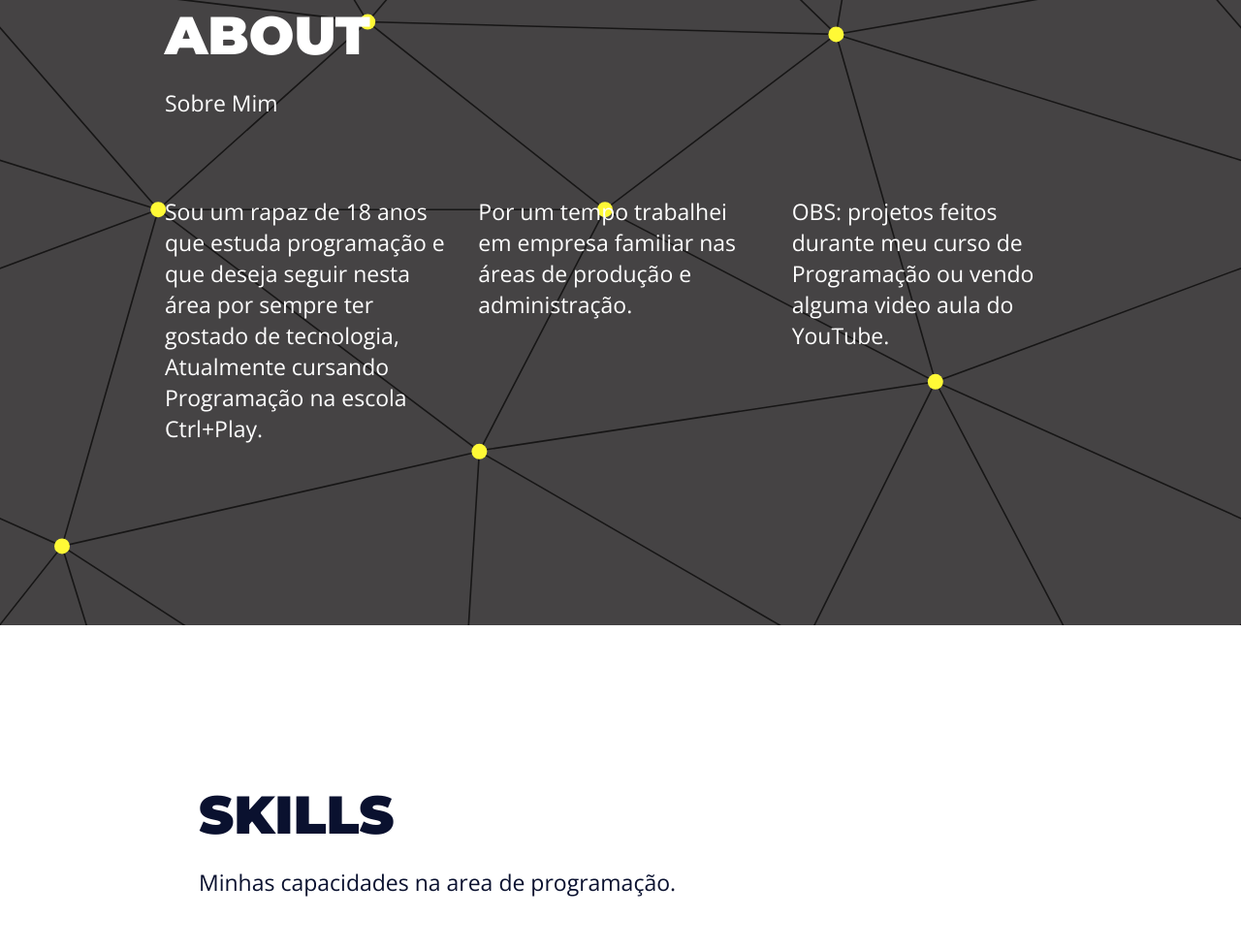
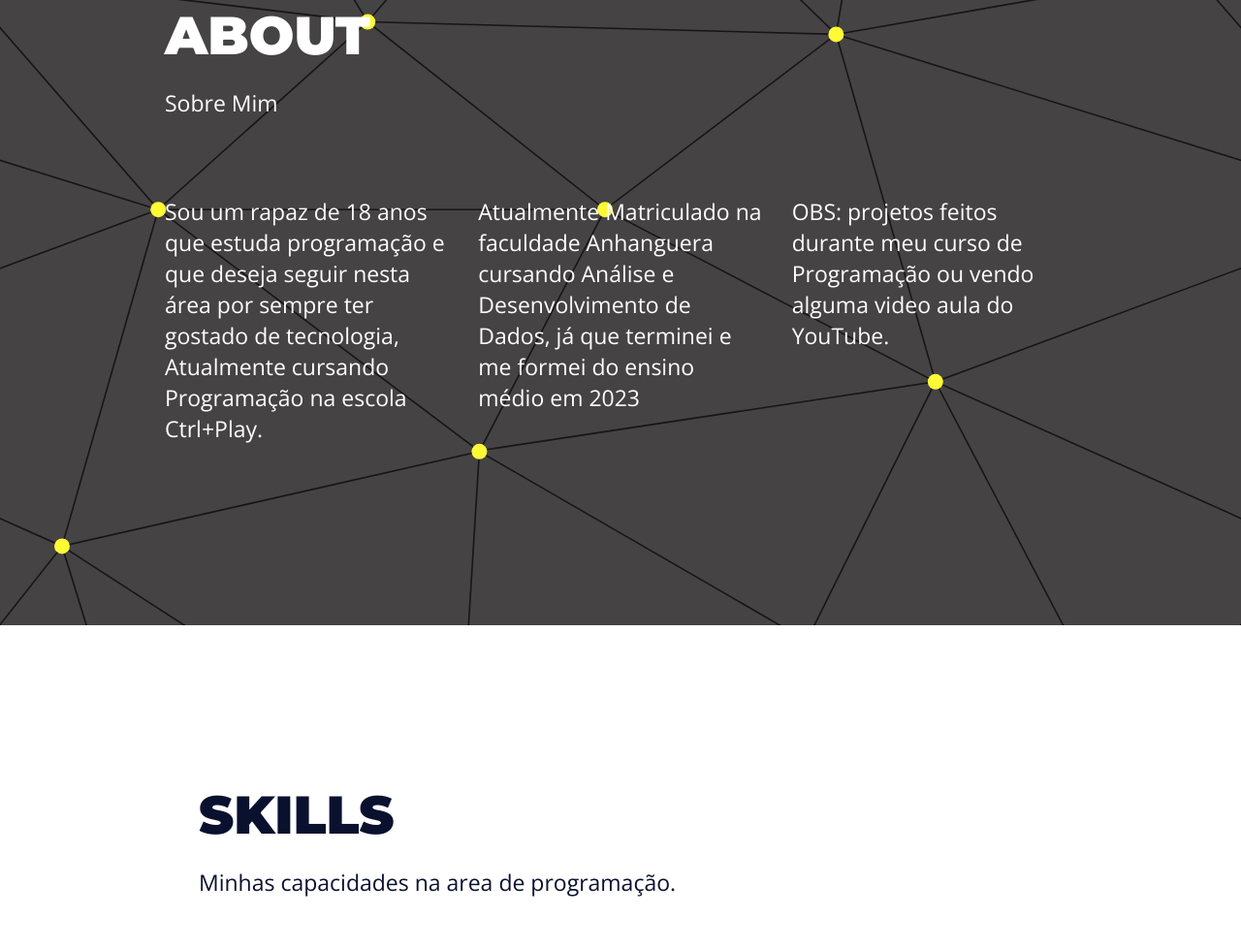
Before and after one commit to ViniciusMonarolo/Portfolio, a plain HTML site: page index.html in a window 1280 px wide. Shown: the part 1816-2795 px from the top of the page at 97% size. Drawn offline with nearby package versions, Linux system fonts and the light colour scheme.

Commit message:
Update index.html

```diff
--- a/index.html
+++ b/index.html
@@ -64,8 +64,8 @@
                         por sempre ter gostado de tecnologia, Atualmente cursando Programação na escola Ctrl+Play.</p>
                 </article>
                 <article>
-                    <p>Por um tempo trabalhei em empresa familiar
-                        nas áreas de produção e administração.
+                    <p>Atualmente Matriculado na faculdade Anhanguera cursando Análise e Desenvolvimento de Dados,
+                        já que terminei e me formei do ensino médio em 2023
                     </p>
                 </article>
                 <article>
```
